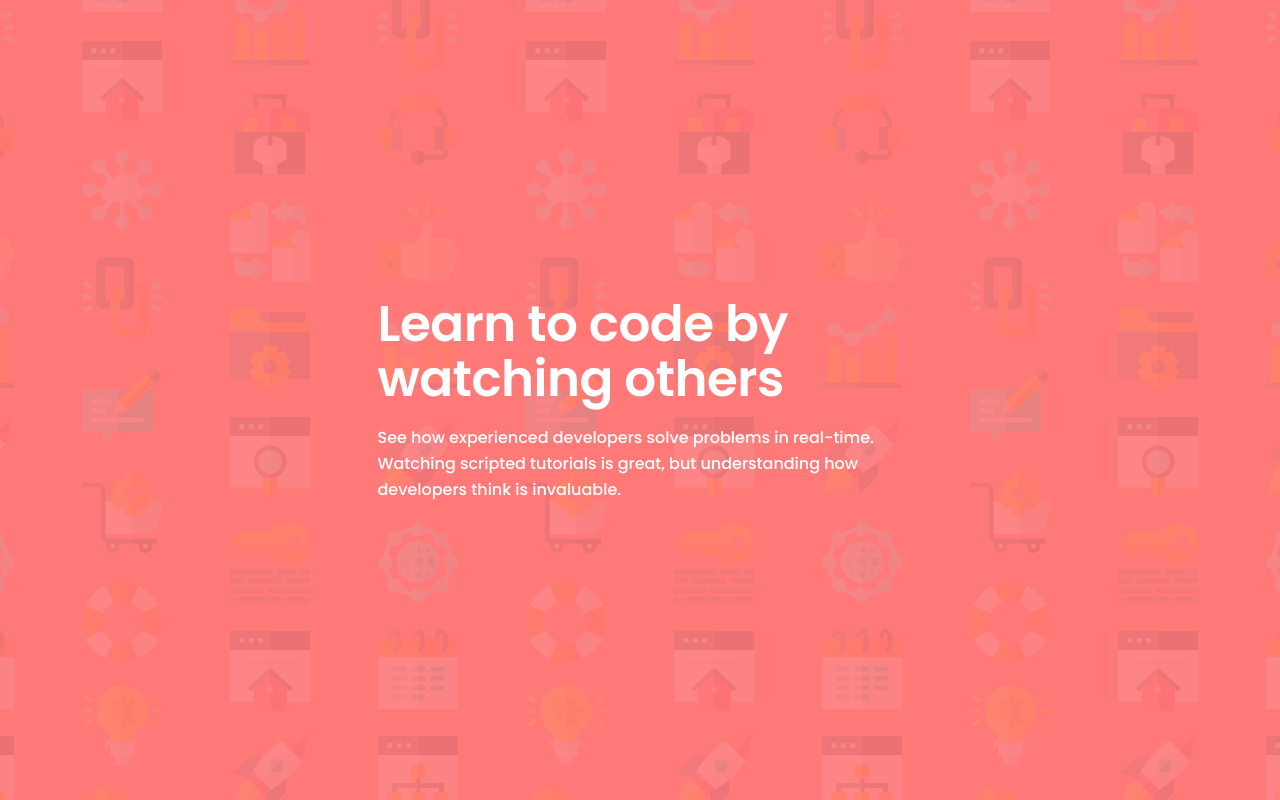
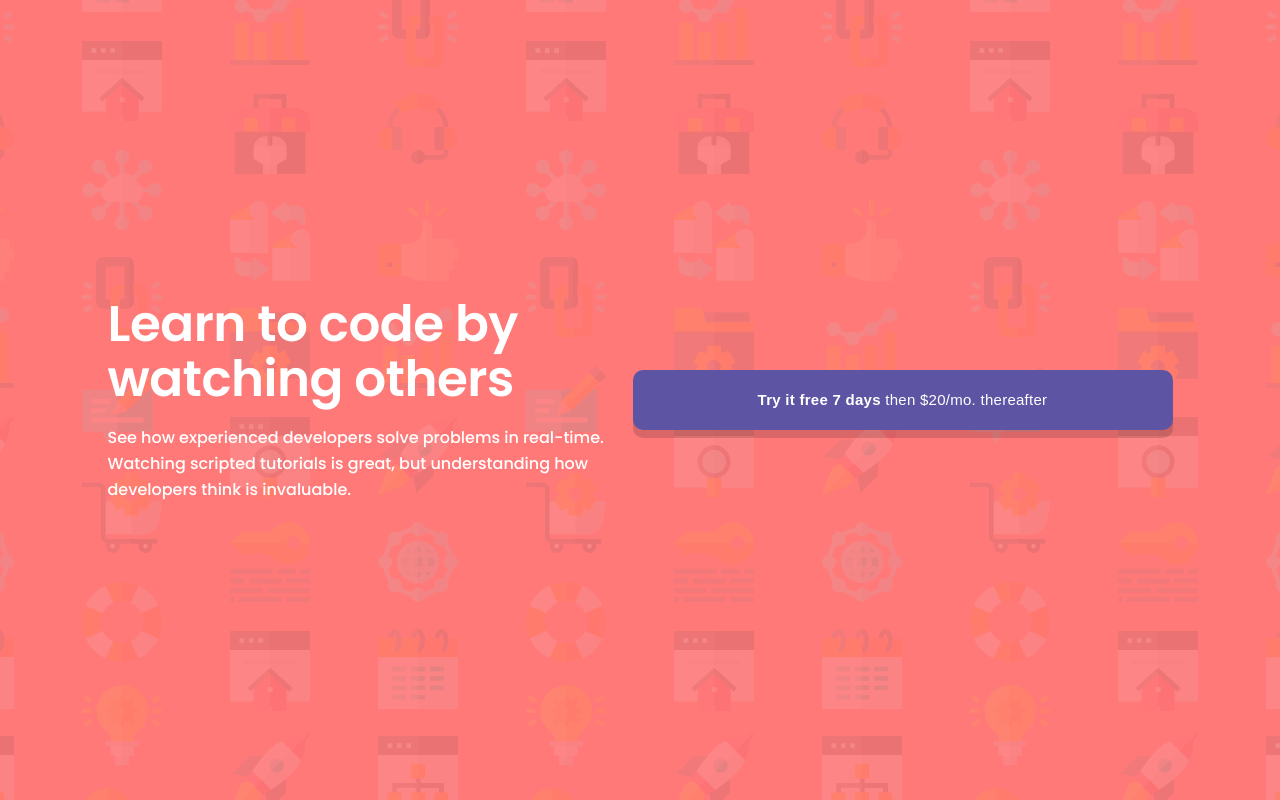
Before and after one commit to LevaniMesxia23/Intro-component-with-sign-up-form, a React (Vite) app: page / in a window 1280 px wide. Built offline with nearby package versions, Linux system fonts and the light colour scheme.

Commit message:
added Offer

```diff
--- a/src/App.jsx
+++ b/src/App.jsx
@@ -1,6 +1,7 @@
 import styled from 'styled-components'
 import './App.css'
 import Header from './components/Header'
+import Offer from './components/Offer'
 import { GlobalStyles } from './styles/GlobalStyles'
 
 function App() {
@@ -10,6 +11,7 @@ function App() {
     <Main>
       <GlobalStyles />
       <Header />
+      <Offer />
     </Main>
 
     </>
--- a/src/components/Offer.jsx
+++ b/src/components/Offer.jsx
@@ -1,7 +1,38 @@
 import React from 'react'
+import styled from 'styled-components'
 
 export default function Offer() {
   return (
-    <div></div>
+    <Button>
+      Try it free 7 days <span>then $20/mo. thereafter</span>
+    </Button>
   )
 }
+
+const Button = styled.button`
+    width: 33.75rem;
+    height: 3.75rem;
+    flex-shrink: 0;
+    border-radius: 0.625rem;
+    background: #5E54A4;
+    box-shadow: 0px 8px 0px 0px rgba(0, 0, 0, 0.15);
+    border: none;
+
+    color: #FFF;
+    text-align: center;
+    font-size: 0.9375rem;
+    font-style: normal;
+    font-weight: 700;
+    line-height: 1.625rem;
+    letter-spacing: 0.01675rem;
+    cursor: pointer;
+
+    span{
+      color: #FFF;
+      font-size: 0.9375rem;
+      font-style: normal;
+      font-weight: 400;
+      line-height: 1.625rem;
+      letter-spacing: 0.01675rem;
+    }
+`
```
